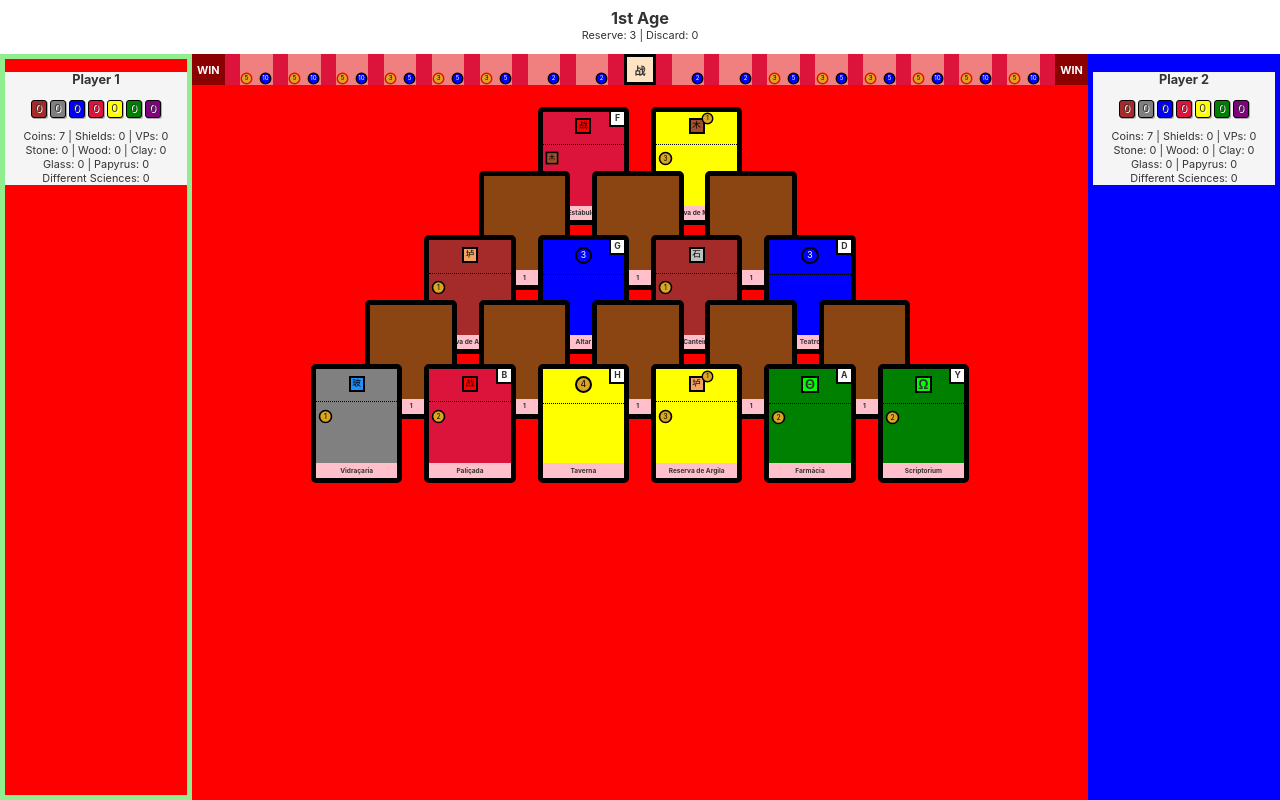
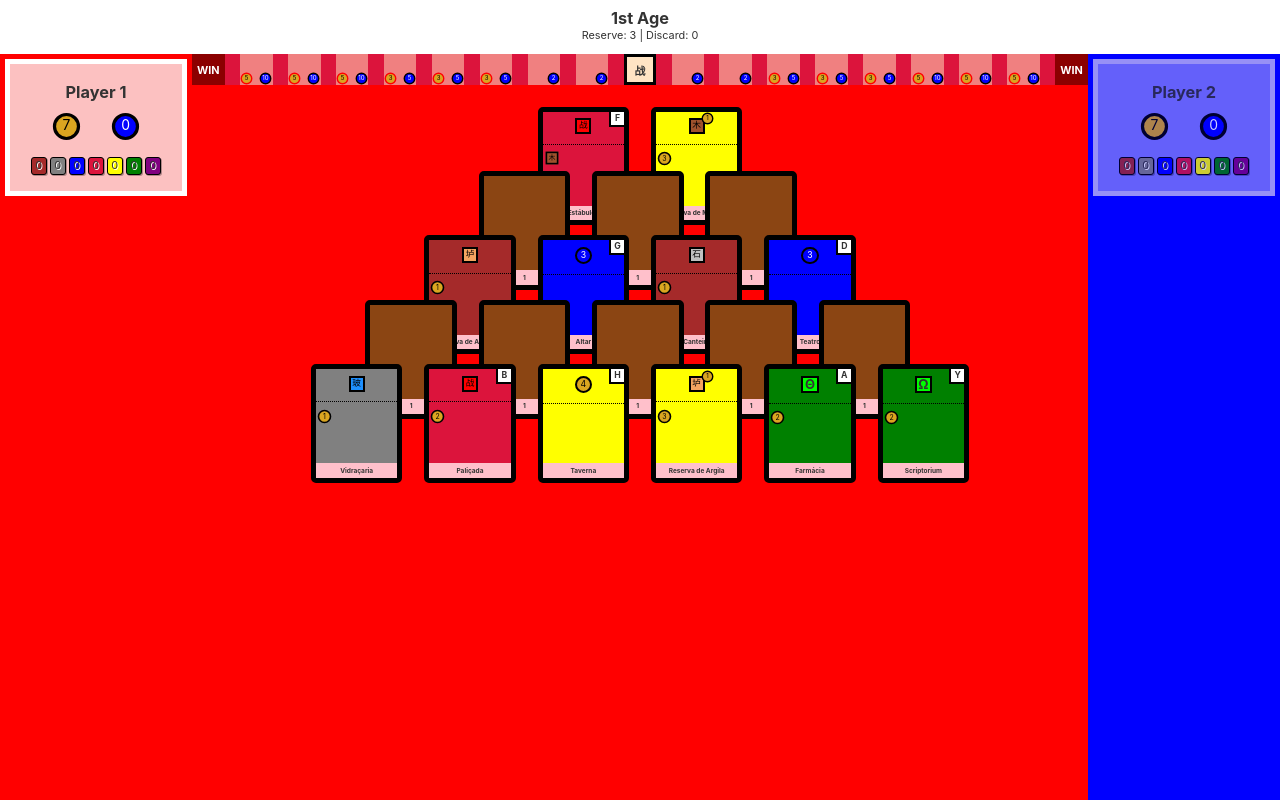
Before and after one commit to leobetosouza/7wd, a Svelte app: page / in a window 1280 px wide. Built offline with nearby package versions, Linux system fonts and the light colour scheme.

Commit message:
improving player tableau

```diff
--- a/src/components/Effect.svelte
+++ b/src/components/Effect.svelte
@@ -2,8 +2,11 @@
   export let effect;
   export let value;
   export let isMini = false;
+  export let isBig = false;
   export let isCost = false;
   export let isInset = false;
+  export let isColumn = false;
+  export let foreachNoCoins = false;
 
   const chainsTable = {
     gear: 'A',
@@ -50,6 +53,7 @@
     <span
       class="resource resource-{effect}"
       class:resource-cost={isCost}
+      class:resource-big={isBig}
       title={effect}>{resourcesTable[effect]}</span
     >
   {/each}
@@ -60,6 +64,7 @@
     class:resource-cost={isCost}
     class:resource-mini={isMini}
     class:resource-inset={isInset}
+    class:resource-big={isBig}
     title="{value} {effect === 'vp' ? 'victory points' : effect}">{value}</span
   >
 {/if}
@@ -75,6 +80,7 @@
 {#if effect === 'science'}
   <span
     class="resource-science resource-science-{value}"
+    class:resource-column={isColumn}
     title="science symbol {value}">{@html sciencesTable[value]}</span
   >
 {/if}
@@ -105,9 +111,15 @@
 {/if}
 {#if effect === 'foreach-card'}
   <span class="card-mini card-mini-{value.type}">
-    {#each Object.entries(value.reward) as [e, v]}
-      <svelte:self effect={e} value={v} isMini={true} />
-    {/each}
+    {#if foreachNoCoins}
+      {#each Object.entries(value.reward).filter(([key]) => key !== "coins") as [e, v]}
+        <svelte:self effect={e} value={v} isMini={true} />
+      {/each}
+    {:else}
+      {#each Object.entries(value.reward) as [e, v]}
+        <svelte:self effect={e} value={v} isMini={true} />
+      {/each}
+    {/if}
   </span>
 {/if}
 
@@ -132,6 +144,7 @@
   }
 
   .resource {
+    margin: 0 .1rem;
     width: 1.1rem;
     height: 1.1rem;
     line-height: 1.1rem;
@@ -186,6 +199,10 @@
     vertical-align: middle;
     border: 2px solid #000;
     font-weight: bold;
+  }
+
+  .resource-science.resource-column {
+    margin: .1rem 0;
   }
 
   .resource-vp {
@@ -249,6 +266,10 @@
     right: -1rem;
   }
 
+  .resource-big {
+    transform: scale(1.6);
+  }
+
   .card-mini-raw {
     background-color: var(--raw-card-color);
   }
@@ -278,7 +299,6 @@
   }
 
   .resource-cost {
-    margin-left: 0.1rem;
     transform: scale(0.8);
   }
 
--- a/src/components/player/PlayerTableau.svelte
+++ b/src/components/player/PlayerTableau.svelte
@@ -1,5 +1,6 @@
 <script>
   import CardPresenter from '../card/CardPresenter.svelte';
+  import Effect from '../Effect.svelte';
 
   import { currentPlayer } from '../../stores';
 
@@ -17,39 +18,93 @@
 
 <section
   style="--area: {gridArea}"
-  class="player-tableau player-color-{$color} {$currentPlayer === player
-    ? 'player-tableau-active'
-    : ''}"
+  class="player-tableau player-color-{$color}"
+  class:player-tableau-active={$currentPlayer === player}
+  class:orientation-left={player.idx === 1}
 >
-  <div style="background: whitesmoke">
-    <h1>{$name}</h1>
-    <p>
-      <span class="mini-card raw-card" title="Raw Material Cards">{$resources.cards.raw}</span>
-      <span class="mini-card manufacture-card" title="Manufacture Cards">{$resources.cards.manufacture}</span>
-      <span class="mini-card civic-card" title="Civic Cards">{$resources.cards.civic}</span>
-      <span class="mini-card military-card" title="Military Cards">{$resources.cards.military}</span>
-      <span class="mini-card trade-card" title="Trade Cards">{$resources.cards.trade}</span>
-      <span class="mini-card science-card" title="Science Cards">{$resources.cards.science}</span>
-      <span class="mini-card guild-card" title="Guild Cards">{$resources.cards.guild}</span>
+  <div class="player-resources">
+    <h1 class="player-name">{$name}</h1>
+    <p class="resource-line-counters">
+      <Effect isBig effect="coins" value="{$resources.balance}" />
+      <Effect isBig effect="vp" value="{$resources.vps}" />
     </p>
-    <p>
-      Coins: {$resources.balance} | Shields: {$resources.shields} | VPs: {$resources.vps}
-      <br />
-      Stone: {$resources.stone} | Wood: {$resources.wood} | Clay: {$resources.clay}
-      <br />
-      Glass: {$resources.glass} | Papyrus: {$resources.papyrus}
-      <br />
-      Different Sciences: {$resources.differentSciences}
-
+    <p class="mini-cards-line">
+      <span class="mini-card raw-card" title="{$resources.cards.raw} Raw Material Cards">{$resources.cards.raw}</span>
+      <span class="mini-card manufacture-card" title="{$resources.cards.manufacture} Manufacture Cards">{$resources.cards.manufacture}</span>
+      <span class="mini-card civic-card" title="{$resources.cards.civic} Civic Cards">{$resources.cards.civic}</span>
+      <span class="mini-card military-card" title="{$resources.cards.military} Military Cards">{$resources.cards.military}</span>
+      <span class="mini-card trade-card" title="{$resources.cards.trade} Trade Cards">{$resources.cards.trade}</span>
+      <span class="mini-card science-card" title="{$resources.cards.science} Science Cards">{$resources.cards.science}</span>
+      <span class="mini-card guild-card" title="{$resources.cards.guild} Guild Cards">{$resources.cards.guild}</span>
     </p>
+    {#if $resources['foreach-card'].length}
+      <p class="resource-line">
+        {#each $resources['foreach-card'] as forCard }
+          <span class="guild-wrapper">
+            <Effect effect="foreach-card" value={forCard} foreachNoCoins />
+          </span>
+        {/each}
+      </p>
+    {/if}
+    {#if $resources.sciences.length}
+      <p class="science-line">
+        {#each $resources.sciences as science}
+          {#if Array.isArray(science)}
+            <span class="science-wrapper">
+              <Effect effect="science" value={science[0]} />
+              <Effect effect="science" value={science[0]} />
+            </span>
+          {:else}
+            <span class="science-wrapper">
+              <Effect effect="science" value={science} isColumn />
+            </span>
+          {/if}
+        {/each}
+      </p>
+    {/if}
+    {#if $resources.ors.length}
+      <p class="resource-line">
+        {#each $resources.ors as or}
+          <span class="or-wrapper">
+            <Effect effect="or" value={or} />
+          </span>
+        {/each}
+      </p>
+    {/if}
+    {#each ['wood', 'stone', 'clay', 'glass', 'papyrus'] as resource}
+      {#if $resources[resource] || $resources.stocks.includes(resource)}
+        <p class="resource-line">
+          {#if $resources[resource]}
+            <span
+              class:raw-wrapper={['wood', 'stone', 'clay'].includes(resource)}
+              class:manufacture-wrapper={['glass', 'papyrus'].includes(resource)}
+            >
+              <Effect effect={resource} value={$resources[resource]} />
+            </span>
+          {/if}
+          {#if $resources.stocks.includes(resource)}
+            <span class="stock-wrapper">
+              <Effect effect="stock" value={resource} />
+            </span>
+          {/if}
+        </p>
+      {/if}
+    {/each}
+    {#if $resources.chains.length}
+      <p class="resource-line">
+        {#each $resources.chains as chain}
+          <Effect effect="chain" isCost value={chain} />
+        {/each}
+      </p>
+    {/if}
   </div>
-  <div class="card-stack">
+  <!-- <div class="card-stack">
     {#each $tableau as card, i}
       <div class="card-wraper" style="--top:-{10 * i}rem">
         <CardPresenter {card} noActions />
       </div>
     {/each}
-  </div>
+  </div> -->
 </section>
 
 <style>
@@ -65,8 +120,87 @@
     background: blue;
     border: 5px solid blue;
   }
-  .player-tableau-active {
-    border-color: lightgreen;
+
+  .player-name {
+    font-size: 1.5rem;
+  }
+
+  .player-resources {
+    opacity: .8;
+    background: rgba(252, 242, 242, .5);
+    border: .5rem solid rgba(252, 242, 242, .5);
+    padding: 1px .5rem .5rem;
+  }
+  .player-tableau-active .player-resources {
+    opacity: 1;
+    background: rgba(252, 242, 242, .8);
+    border-color: white;
+  }
+
+  .resource-line-counters {
+    display: flex;
+    justify-content: space-evenly;
+    margin-bottom: 2rem;
+  }
+
+  .science-line,
+  .resource-line {
+    display: flex;
+    flex-flow: wrap;
+    justify-content: flex-end;
+    align-items: center;
+    margin: 0 0rem .5rem;
+  }
+
+  .science-line {
+    align-items: flex-start;
+  }
+
+  .orientation-left .resource-line {
+    flex-direction: row-reverse;
+  }
+
+  .orientation-left .science-line {
+    justify-content: flex-start;
+  }
+
+  .resource-line > * {
+    margin: 0 .2rem;
+  }
+
+  .or-wrapper,
+  .stock-wrapper,
+  .raw-wrapper,
+  .manufacture-wrapper,
+  .science-wrapper ,
+  .guild-wrapper{
+    display: flex;
+    padding: .2rem;
+    border: 1px solid #000;
+    margin: 0 .2em;
+  }
+
+  .science-wrapper {
+    flex-direction: column;
+    padding: .1rem .2rem;
+    background: var(--science-card-color);
+  }
+
+  .or-wrapper,
+  .stock-wrapper {
+    background: var(--trade-card-color);
+  }
+
+  .raw-wrapper {
+    background: var(--raw-card-color);
+  }
+
+  .manufacture-wrapper {
+    background: var(--manufacture-card-color);
+  }
+
+  .guild-wrapper {
+    background: var(--guild-card-color);
   }
 
   .card-stack {
--- a/src/stores/player.js
+++ b/src/stores/player.js
@@ -20,7 +20,7 @@ export default class Player {
   resources = derived(
     [this.tableau, this._coins, this._militaryVPs],
     ([$tableau, $coins, $militaryVPs]) => {
-      const resources = $tableau.reduce(
+      const resources = $tableau.reduceRight(
         (acc, { effects, type }) => {
           const { chain, science, stock, or } = effects;
 
@@ -34,8 +34,18 @@ export default class Player {
           acc.papyrus += effects.papyrus ?? 0;
 
           if (chain) acc.chains.push(chain);
-          if (science) acc.sciences.push(science);
           if (or) acc.ors.push(or);
+
+          if (science) {
+            const i = acc.sciences.indexOf(science);
+
+            if (i === -1) {
+              acc.sciences.push(science);
+            } else {
+              const pair = [ science, science ];
+              acc.sciences.splice(i, 1, pair);
+            }
+          }
 
           if (stock) {
             if (Array.isArray(stock)) acc.stocks = [...acc.stocks, ...stock]
@@ -43,6 +53,12 @@ export default class Player {
           }
 
           acc.cards[type] += 1;
+
+          if (effects['foreach-card']?.where === 'most-of-type-city') {
+            acc['foreach-card'].push(effects['foreach-card']);
+          }
+
+          acc.chains.sort();
 
           return acc;
         },
@@ -53,7 +69,8 @@ export default class Player {
           cards: {
             raw: 0, manufacture: 0, civic: 0,
             trade: 0, military: 0, science: 0, guild: 0
-          }
+          },
+          'foreach-card': [],
         }
       );
 
@@ -62,8 +79,6 @@ export default class Player {
       resources.permutedOrs = resources.ors.length
         ? permuteAcc(listOfGroups(resources.ors))
         : [];
-
-      delete resources.ors;
 
       return resources;
     }
```
